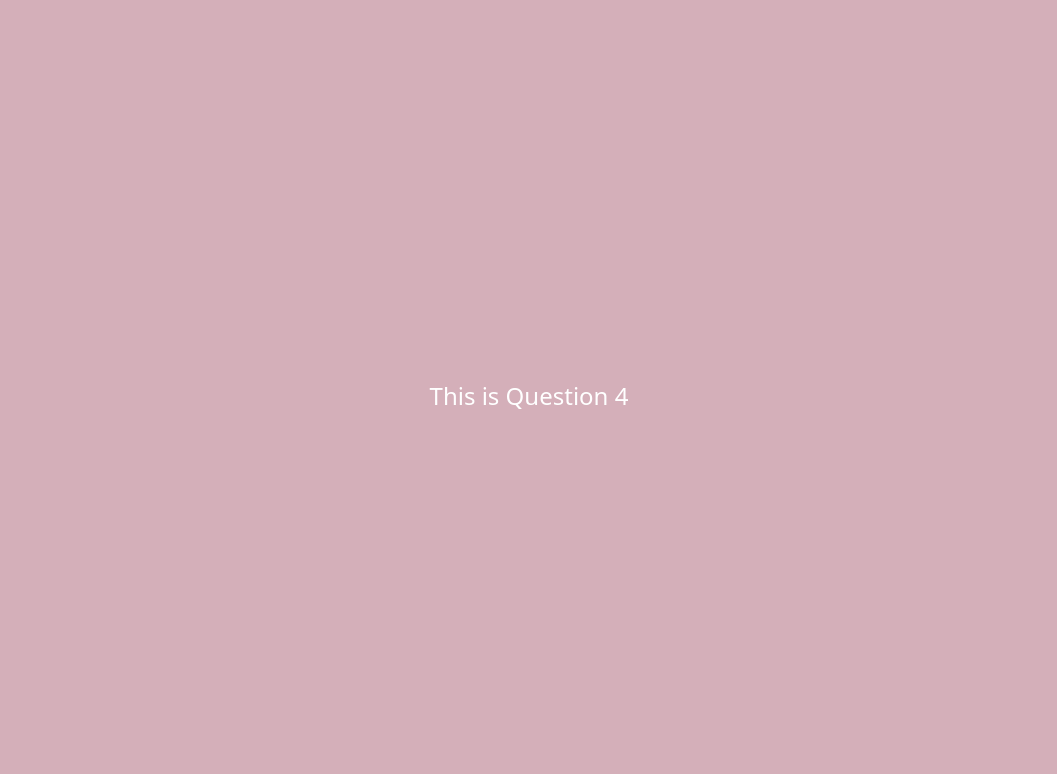
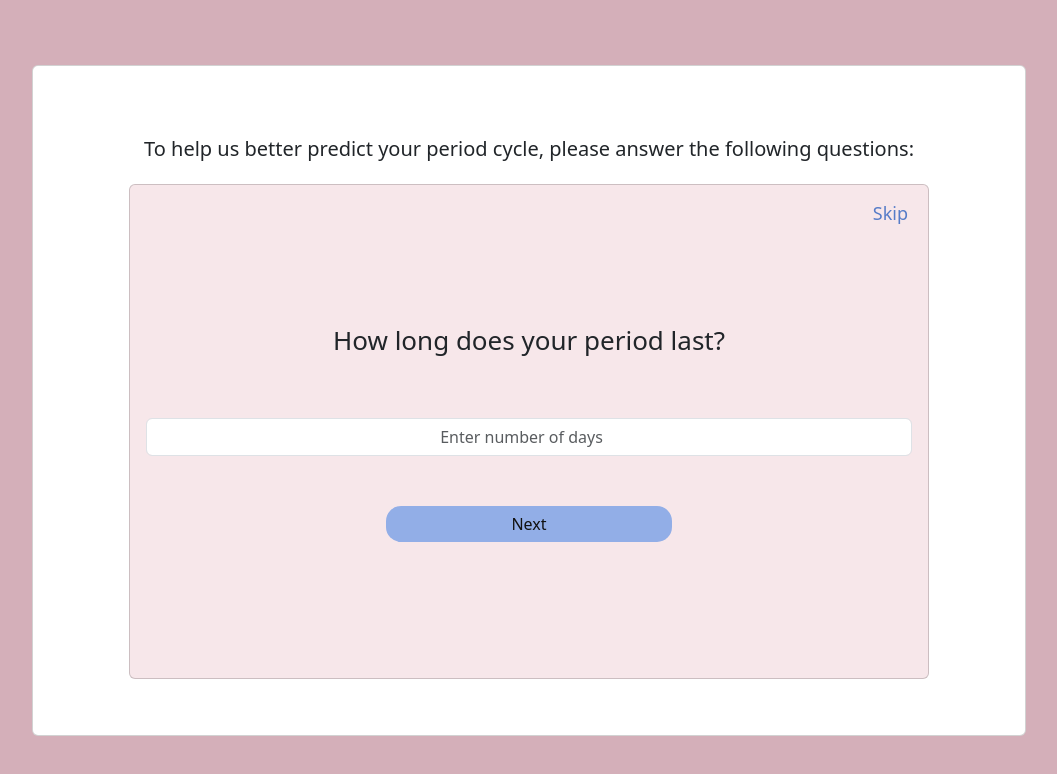
Before and after one commit to paceuniversity/team3spring2024, a React (Create React App) app in the folder moonflo/: page /question4 in a window 1280 px wide. Shown: the top 774 px of the page, without its empty margins (111-1168 px from the left). Built offline with nearby package versions, Linux system fonts and the light colour scheme.

Commit message:
added question page 4

```diff
--- a/moonflo/src/App.js
+++ b/moonflo/src/App.js
@@ -10,7 +10,6 @@ function App() {
     <div className="App">
       <header className="App-header">
         <LoginSignup/>
-        <Question1 />
       </header>
     </div>
   );
--- a/moonflo/src/index.js
+++ b/moonflo/src/index.js
@@ -3,6 +3,7 @@ import ReactDOM from 'react-dom/client';
 import './index.css';
 import App from './App';
 import reportWebVitals from './reportWebVitals';
+import Question1 from './pages/question1';
 import Question2 from './pages/question2';
 import Question3 from './pages/question3';
 import Question4 from './pages/question4';
@@ -16,6 +17,10 @@ const router = createBrowserRouter([
   {
     path: "/",
     element: <App />,
+  },
+  {
+    path: "question1",
+    element: <Question1 />,
   },
   {
     path: "question2",
--- a/moonflo/src/pages/question4.js
+++ b/moonflo/src/pages/question4.js
@@ -1,10 +1,57 @@
 import React, { useState } from "react";
 import "../App.css";
 import "../questions.css";
+import { Button, Card, CardBody, Form, FormLabel } from "react-bootstrap";
+import 'bootstrap/dist/css/bootstrap.min.css';
+
 const Question4 = () => {
+  const [periodLength, setPeriodLength] = useState("");
+
+  const handleChange = (e) => {
+    setPeriodLength(e.target.value);
+  };
+
+  const handleSubmit = (e) => {
+    e.preventDefault();
+    console.log("Submitted age:", periodLength);
+
+   // window.location.href = "";  use to redirect to next page
+  };
+
+  const handleSkip = () => {
+    console.log("User chose to skip");
+
+   // window.location.href = "";  use to redirect to next page
+  };
+
   return (
     <div className="questions_container">
-      <h4>This is Question 4</h4>
+      <Card className="custom-card">
+        <CardBody className="custom-body">
+          <h5>To help us better predict your period cycle, please answer the following questions:</h5>
+          <Card className="inner-card">
+            <CardBody className="custom-body-inner">
+            <a className="skip-button" onClick={handleSkip}>Skip</a>
+              <Form onSubmit={handleSubmit}>
+                <Form.Group>
+                  <FormLabel className="question">How long does your period last?</FormLabel>
+                  <Form.Control className="custom-input"
+                    type="number"
+                    id="periodLength"
+                    name="periodLength"
+                    placeholder="Enter number of days"
+                    min="0"
+                    value={periodLength}
+                    onChange={handleChange}
+                    required
+                  />
+                </Form.Group>
+                <Button variant="primary" className="next-button" type="submit">Next</Button>
+              </Form>
+            </CardBody>
+          </Card>
+        </CardBody>
+      </Card>
     </div>
   );
 };
```
